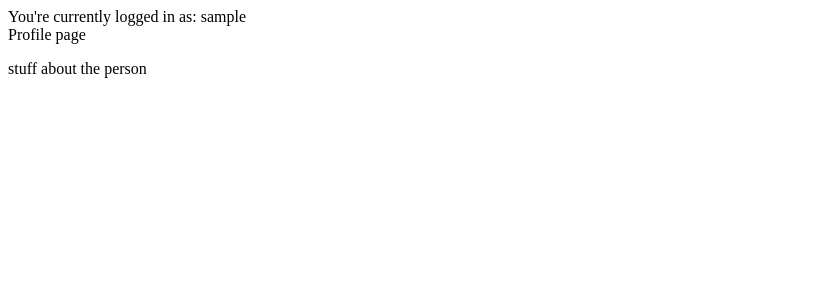
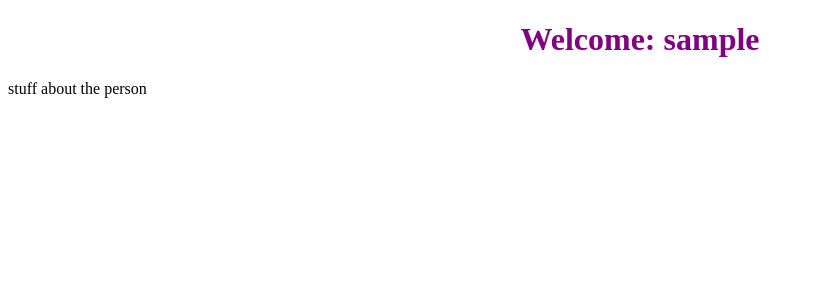
Before and after one commit to KasperMikkelsen/hej, a PHP site: page /profile.php in a window 1280 px wide. Shown: the top 300 px of the page, without its empty margins (0-814 px from the left). Run offline with PHP 8.4, Linux system fonts and the light colour scheme; the visitor is signed in with stand-in values (Sample User, id 1).

Commit message:
edit code on profile.php

```diff
--- a/kode/profile.php
+++ b/kode/profile.php
@@ -1,7 +1,7 @@
 <?php
 
 session_start();
-echo "You're currently logged in as: " . $_SESSION["username"];
+// echo "Welcome: " . $_SESSION["username"];
 
 ?>
 
@@ -14,7 +14,8 @@ echo "You're currently logged in as: " . $_SESSION["username"];
 	<title>Profile</title>
 </head>
 <body>
-	<header>Profile page</header>
+
+	<header><h1><?php echo "Welcome: " . $_SESSION["username"]; ?></h1></header>
 
 <p>stuff about the person</p>
 
```
